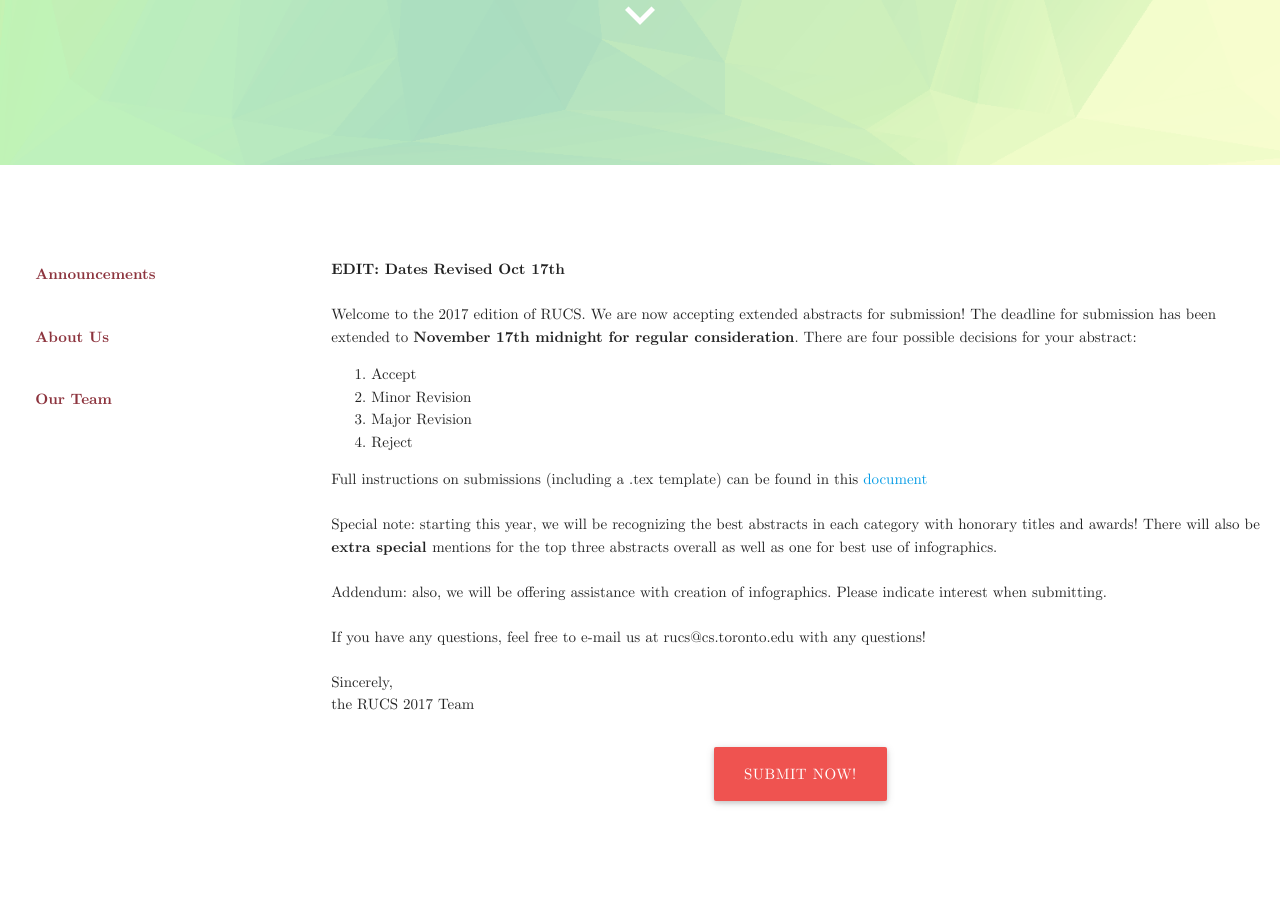
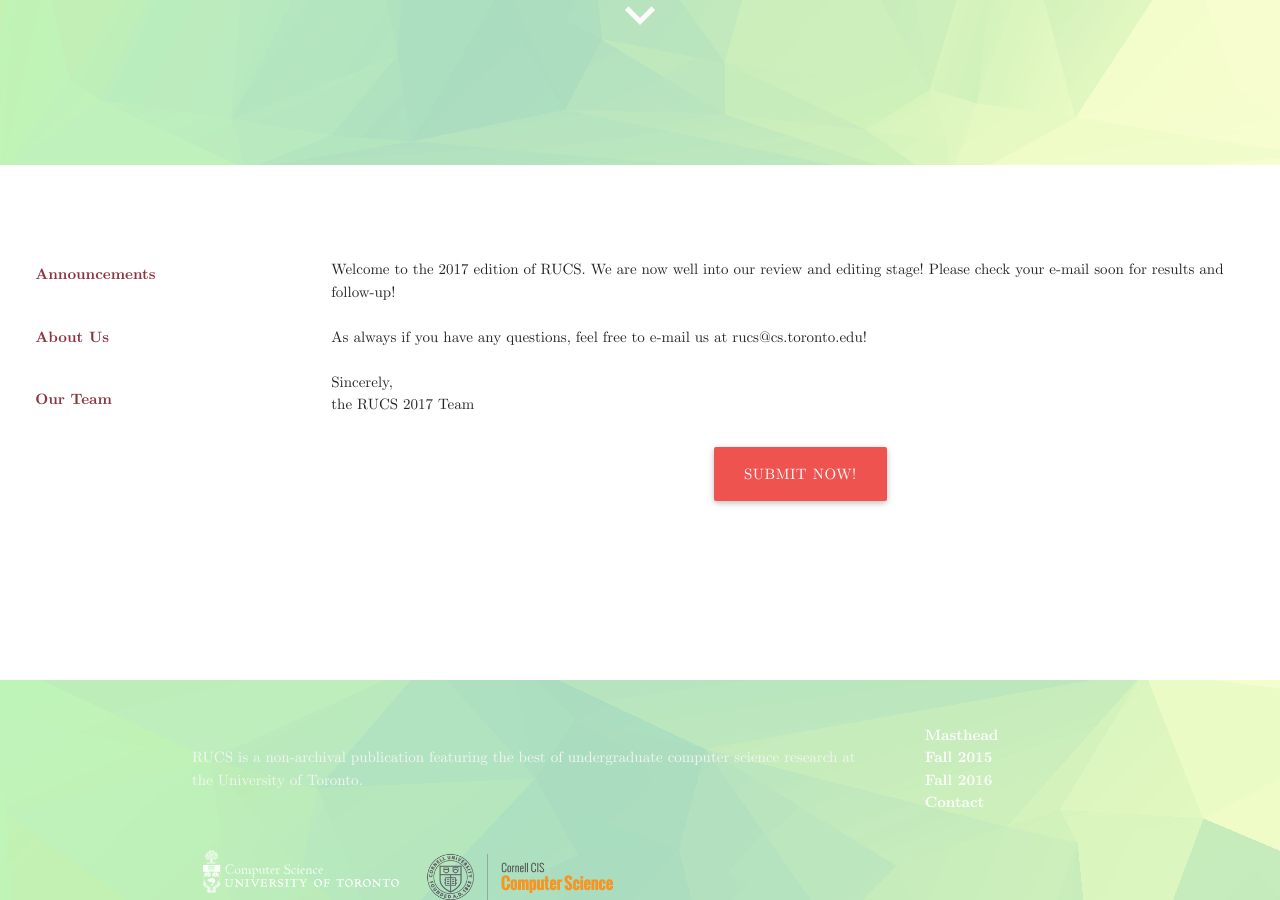
Before and after one commit to rucs-uoft/rucs-uoft.github.io, a Jekyll site: the page built from index.html, in a window 1280 px wide and 900 px high, scrolled down 735 px. Built offline with Jekyll 4.4.1, drawn with Linux system fonts in a browser that asks for light colours; nearby versions of some CDN libraries.

Commit message:
update site

```diff
--- a/_includes/news.html
+++ b/_includes/news.html
@@ -1,39 +1,12 @@
 
 <p>
 
-<b> EDIT:
-    Dates Revised Oct 17th </b> <br/> <br/>
 
-Welcome to the 2017 edition of RUCS. We are now accepting extended abstracts for submission! The deadline for submission has been extended to <b> November 17th midnight for regular consideration</b>. There are four possible decisions for your abstract:
-
-    <ol>
-    <li>
-        Accept
-    </li>
-    <li>
-        Minor Revision
-    </li>
-    <li>
-        Major Revision
-    </li>
-    <li>
-        Reject
-    </li>
-    </ol>
+Welcome to the 2017 edition of RUCS. We are now well into our review and editing stage! Please check your e-mail soon for results and follow-up!
 
 
-Full instructions on submissions (including a .tex template)
-can be found in this <a href = https://docs.google.com/document/d/1yVDTbjVuExxzBVFIVpzssB97J2ogHBYiSeqpDMJH_JU/edit?usp=sharing> document</a>
 <br> <br>
-
-Special note: starting this year, we will be recognizing the best abstracts in each category with honorary titles and awards!
-There will also be <b> extra special </b> mentions for the top three abstracts overall as well as one for best use of infographics.
-
-<br> <br>
-Addendum: also, we will be offering assistance with creation of infographics. Please indicate interest when submitting.
-
-<br> <br>
-If you have any questions, feel free to e-mail us at rucs@cs.toronto.edu with any questions!
+As always if you have any questions, feel free to e-mail us at rucs@cs.toronto.edu!
 
 <br> <br>
 Sincerely,<br>
```
